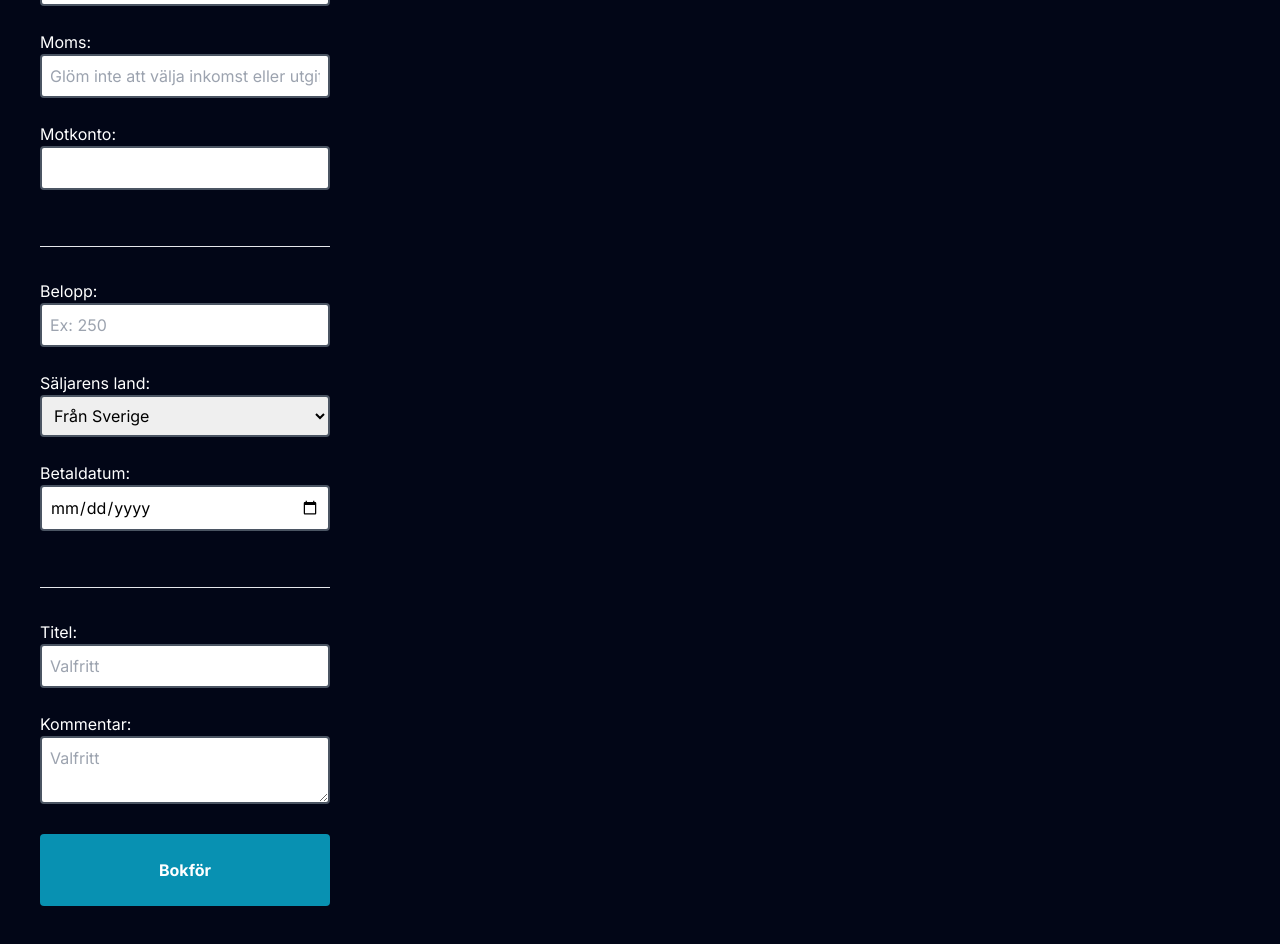
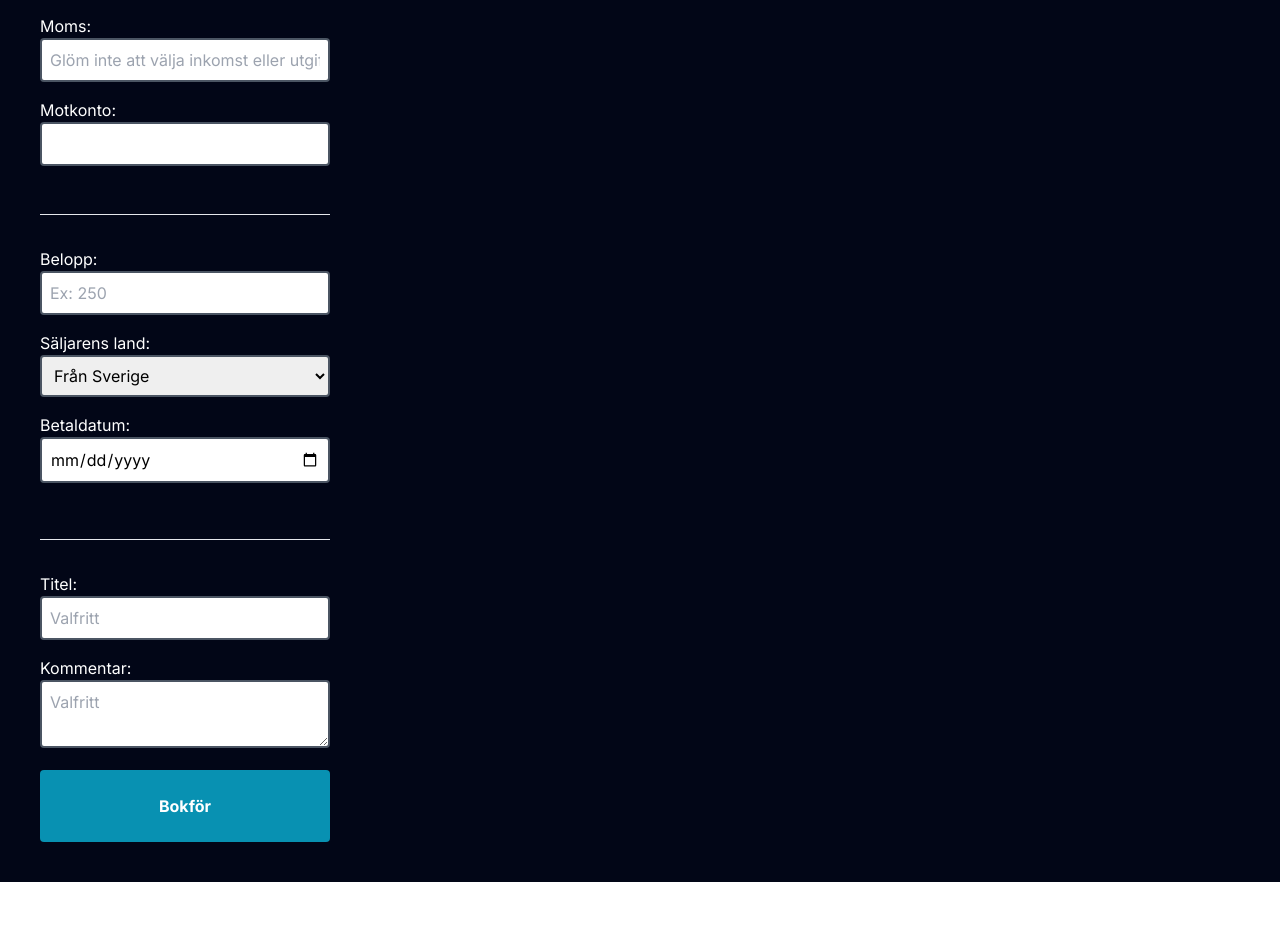
Before and after one commit to RobertAngberg/next, a Next.js app: page /bookkeep in a window 1280 px wide. Shown: the part 386-1330 px from the top of the page. After the commit the page ends 1268 px from the top, so only its background shows below. Built offline with nearby package versions, Linux system fonts and the light colour scheme.

Commit message:
Removed all <br> tags

```diff
--- a/app/bookkeep/AccountSearch.tsx
+++ b/app/bookkeep/AccountSearch.tsx
@@ -37,7 +37,7 @@ const AccountSearch: React.FC<AccountSearchProps> = ({
     <div className="w-full">
       <label htmlFor="search-account-number">Sök typ av inkomst/utgift:</label>
       <input
-        className="w-full p-2 border-solid border-2 border-gray-600 rounded text-black"
+        className="w-full mb-4 p-2 border-solid border-2 border-gray-600 rounded text-black"
         type="text"
         id="search-account-number"
         name="searchInput"
@@ -45,7 +45,6 @@ const AccountSearch: React.FC<AccountSearchProps> = ({
         onChange={handleSearchAccNum}
       />
       <div id="searchResults"></div>
-      <br />
     </div>
   );
 };
--- a/app/bookkeep/Accounts.tsx
+++ b/app/bookkeep/Accounts.tsx
@@ -12,7 +12,7 @@ const Accounts: React.FC<AccountsProps> = ({
     <div>
       <label htmlFor="konto1">Ditt konto, oftast 1930:</label>
       <input
-        className="w-full p-2  border-solid border-2 border-gray-600 rounded text-black"
+        className="w-full mb-4 p-2 border-solid border-2 border-gray-600 rounded text-black"
         type="text"
         id="konto1"
         name="konto1"
@@ -20,12 +20,10 @@ const Accounts: React.FC<AccountsProps> = ({
         onChange={(e) => setKonto1(e.target.value)}
         required
       />
-      <br />
-      <br />
+
       <label htmlFor="konto2">Moms:</label>
-      <br />
       <input
-        className="w-full p-2  border-solid border-2 border-gray-600 rounded text-black"
+        className="w-full p-2 mb-4 border-solid border-2 border-gray-600 rounded text-black"
         type="text"
         id="konto2"
         name="konto2"
@@ -34,12 +32,10 @@ const Accounts: React.FC<AccountsProps> = ({
         onChange={(e) => setKonto2(e.target.value)}
         required
       />
-      <br />
-      <br />
+
       <label htmlFor="konto3">Motkonto:</label>
-      <br />
       <input
-        className="w-full p-2  border-solid border-2 border-gray-600 rounded text-black"
+        className="w-full p-2 mb-4 border-solid border-2 border-gray-600 rounded text-black"
         type="text"
         id="konto3"
         name="konto3"
@@ -47,8 +43,6 @@ const Accounts: React.FC<AccountsProps> = ({
         onChange={(e) => setKonto3(e.target.value)}
         required
       />
-      <br />
-      <br />
     </div>
   );
 };
--- a/app/bookkeep/Information.tsx
+++ b/app/bookkeep/Information.tsx
@@ -11,9 +11,8 @@ const Information: React.FC<InformationProps> = ({
   return (
     <div className="padder">
       <label htmlFor="belopp">Belopp:</label>
-      <br />
       <input
-        className="w-full p-2  border-solid border-2 border-gray-600 rounded text-black"
+        className="w-full p-2 mb-4 border-solid border-2 border-gray-600 rounded text-black"
         type="number"
         id="belopp"
         name="belopp"
@@ -22,12 +21,10 @@ const Information: React.FC<InformationProps> = ({
         value={belopp}
         onChange={(e) => setBelopp(e.target.value)}
       />
-      <br />
-      <br />
+
       <label htmlFor="säljarens_land">Säljarens land:</label>
-      <br />
       <select
-        className="w-full p-2 border-solid border-2 border-gray-600 rounded text-black"
+        className="w-full mb-4 p-2 border-solid border-2 border-gray-600 rounded text-black"
         id="säljarens_land"
         name="säljarens_land"
         value={säljarensLand}
@@ -37,8 +34,7 @@ const Information: React.FC<InformationProps> = ({
         <option value="EU">Från EU-land</option>
         <option value="Icke-EU">Från icke EU-land</option>
       </select>
-      <br />
-      <br />
+
       <label htmlFor="datum">Betaldatum:</label>
       <br />
       <input
--- a/app/bookkeep/TitleAndComment.tsx
+++ b/app/bookkeep/TitleAndComment.tsx
@@ -9,9 +9,8 @@ const TitleAndComment: React.FC<TitleAndCommentProps> = ({
   return (
     <div className="padder">
       <label htmlFor="titel">Titel:</label>
-      <br />
       <input
-        className="w-full p-2 border-solid border-2 border-gray-600 rounded text-black"
+        className="w-full mb-4 p-2 border-solid border-2 border-gray-600 rounded text-black"
         type="text"
         id="titel"
         name="titel"
@@ -20,12 +19,11 @@ const TitleAndComment: React.FC<TitleAndCommentProps> = ({
         value={titel}
         onChange={(e) => setTitel(e.target.value)}
       />
-      <br />
-      <br />
+
       <label htmlFor="kommentar">Kommentar:</label>
-      <br />
+
       <textarea
-        className="w-full p-2 border-solid border-2 border-gray-600 rounded text-black"
+        className="w-full mb-4 p-2 border-solid border-2 border-gray-600 rounded text-black"
         id="kommentar"
         name="kommentar"
         maxLength={250}
@@ -33,8 +31,6 @@ const TitleAndComment: React.FC<TitleAndCommentProps> = ({
         value={kommentar}
         onChange={(e) => setKommentar(e.target.value)}
       />
-      <br />
-      <br />
     </div>
   );
 };
--- a/app/history/page.tsx
+++ b/app/history/page.tsx
@@ -54,12 +54,11 @@ const History: React.FC = () => {
           ))}
         </tbody>
       </table>
-      <br />
       <label className="p-3 text-white" htmlFor="year">
         Visa år:
       </label>
       <select
-        className="bg-cyan-600 hover:bg-cyan-700 cursor-pointer text-white font-bold py-2 px-4 rounded"
+        className="bg-cyan-600 hover:bg-cyan-700 cursor-pointer text-white font-bold py-2 px-4 mt-10 rounded"
         id="year"
         onChange={(e) => setYear(e.target.value)}
       >
--- a/app/invoice/LogoUpload.tsx
+++ b/app/invoice/LogoUpload.tsx
@@ -24,7 +24,7 @@ const LogoUpload: React.FC<LogoUploadProps> = ({ handleFileUpload }) => {
       />
       <label
         htmlFor="fileUpload"
-        className="bg-cyan-600 hover:bg-cyan-700 cursor-pointer text-white font-bold py-2 px-4 rounded"
+        className="bg-cyan-600 hover:bg-cyan-700 cursor-pointer text-white font-bold py-2 px-4 my-6 rounded"
       >
         Ladda upp logotyp
       </label>
--- a/app/invoice/page.tsx
+++ b/app/invoice/page.tsx
@@ -168,21 +168,21 @@ const Invoice: React.FC = () => {
               })}
           </div>
         ))}
-        <br></br>
+
         <LogoUpload handleFileUpload={handleFileUpload} />
-        <br></br>
+
         <button
           className="bg-yellow-600 hover:bg-cyan-700 text-white font-bold py-2 px-4 rounded flex items-center justify-center mb-4"
           onClick={saveAsJPG}
         >
-          Spara som .jpg
+          Spara som JPG
         </button>
 
         <button
           className="bg-yellow-600 hover:bg-cyan-700 text-white font-bold py-2 px-4 rounded flex items-center justify-center mb-10"
           onClick={saveAsPDF}
         >
-          Download as PDF
+          Spara som PDF
         </button>
       </div>
     </main>
```
